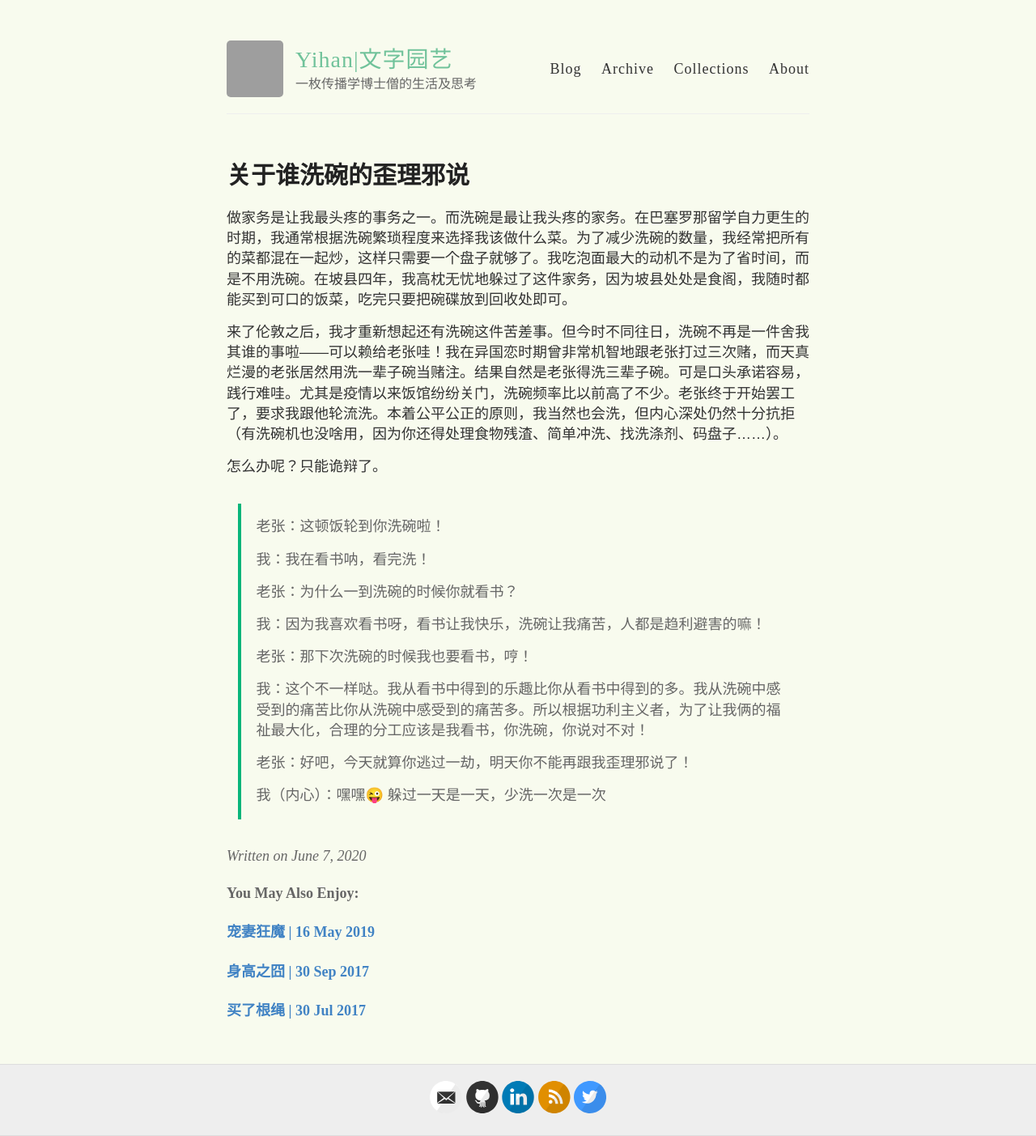
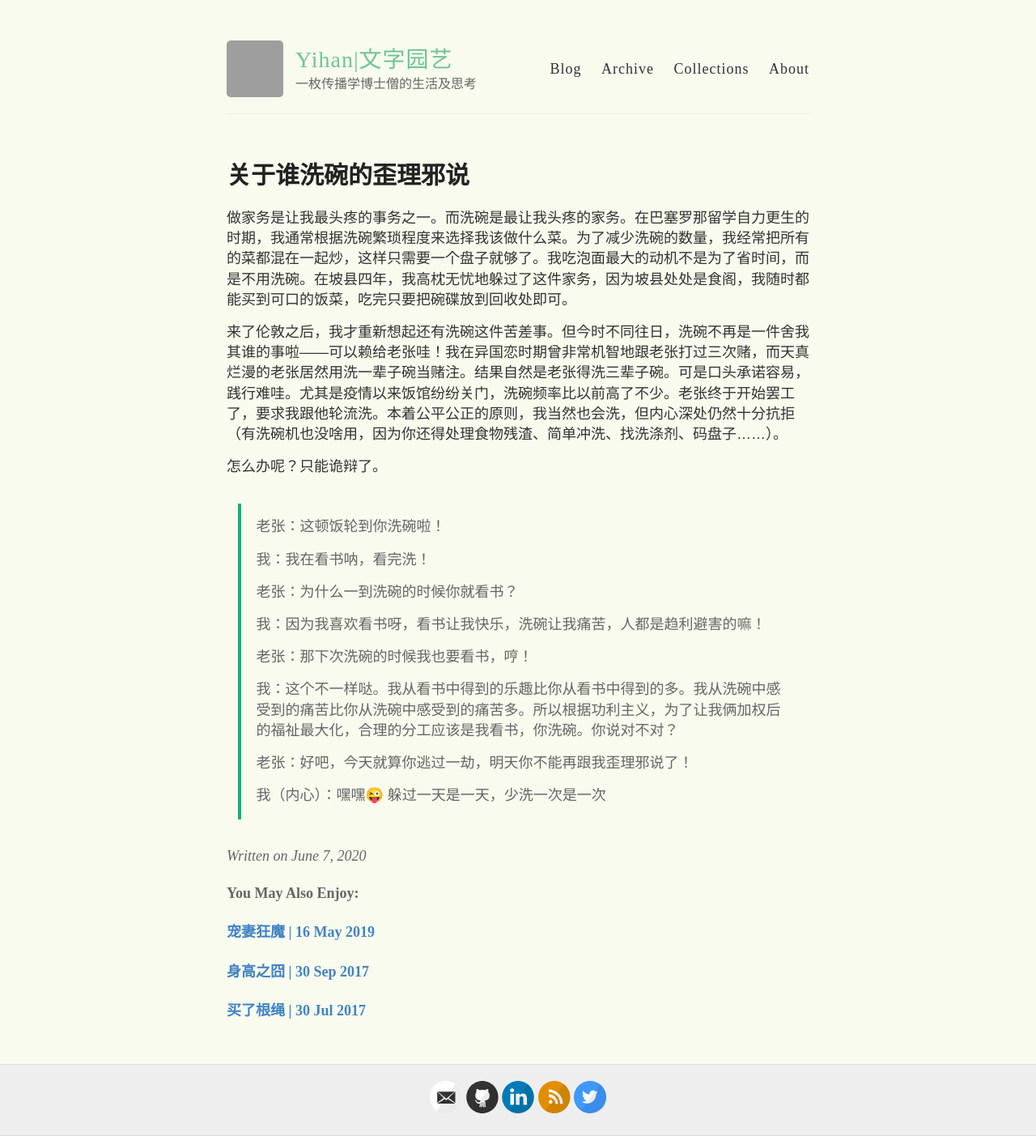
Before and after one commit to yihanxu/yihanxu.github.io, a Jekyll site: the page built from _posts/2020-06-07-utility-analysis-of-housework.md, in a window 1280 px wide. Shown: the whole page at 81% size. Built offline with Jekyll 4.4.1, drawn with Linux system fonts in a browser that asks for light colours; comment, search, counter and statistics services are not loaded; grey boxes are pictures that could not be loaded.

Commit message:
Update 2020-06-07-utility-analysis-of-housework.md

```diff
--- a/_posts/2020-06-07-utility-analysis-of-housework.md
+++ b/_posts/2020-06-07-utility-analysis-of-housework.md
@@ -22,7 +22,7 @@ category: 秀恩爱
 >
 > 老张：那下次洗碗的时候我也要看书，哼！
 >
-> 我：这个不一样哒。我从看书中得到的乐趣比你从看书中得到的多。我从洗碗中感受到的痛苦比你从洗碗中感受到的痛苦多。所以根据功利主义者，为了让我俩的福祉最大化，合理的分工应该是我看书，你洗碗，你说对不对！
+> 我：这个不一样哒。我从看书中得到的乐趣比你从看书中得到的多。我从洗碗中感受到的痛苦比你从洗碗中感受到的痛苦多。所以根据功利主义，为了让我俩加权后的福祉最大化，合理的分工应该是我看书，你洗碗。你说对不对？
 >
 > 老张：好吧，今天就算你逃过一劫，明天你不能再跟我歪理邪说了！
 >
```
